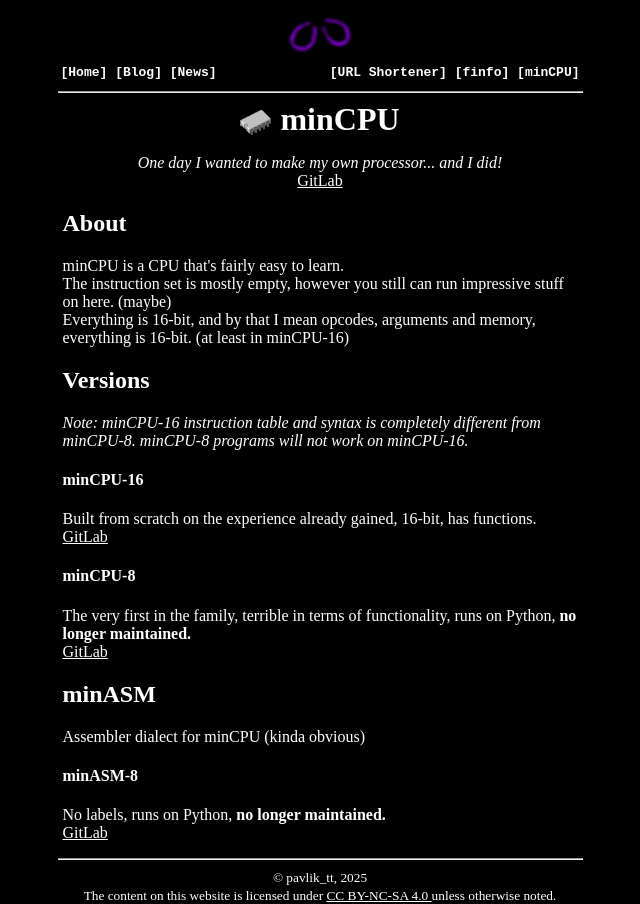
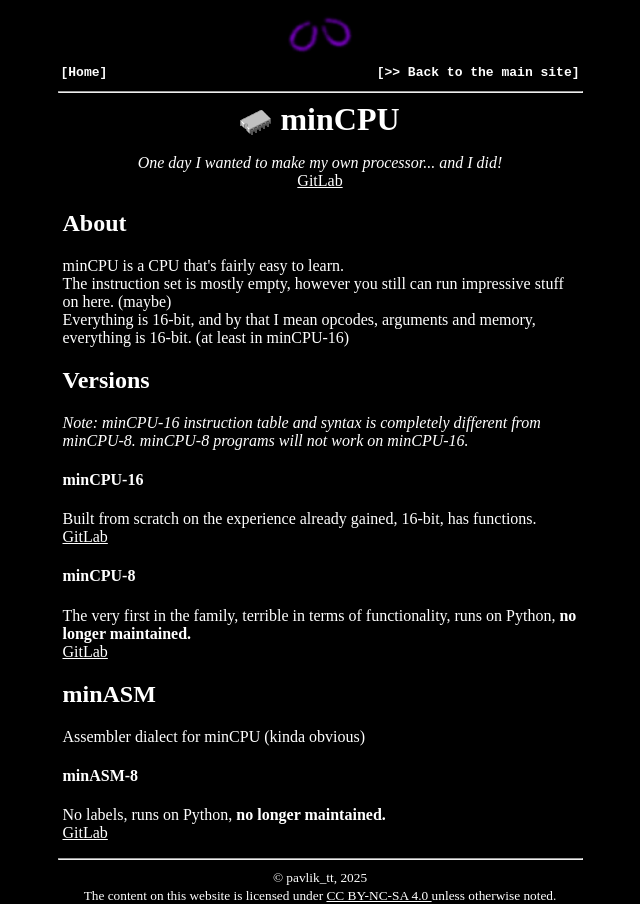
Before and after one commit to pavlik-dev/mincpu.pavliktt.pp.ua, a Jekyll site: the page built from index.html, in a window 1280 px wide. Shown: the whole page, without its empty margins (320-960 px from the left). Built offline with Jekyll 4.4.1, drawn with Linux system fonts in a browser that asks for light colours.

Commit message:
blblblblb

```diff
--- a/_includes/header.html
+++ b/_includes/header.html
@@ -7,13 +7,9 @@
             <tr>
                 <td>
                     <a href="{{ "/" | relative_url }}">[Home]</a>
-                    <a href="{{ "/blog/" | relative_url }}">[Blog]</a>
-                    <a href="{{ "/news/" | relative_url }}">[News]</a>
                 </td>
                 <td style="text-align: right;">
-                    <a href="https://url.pavliktt.pp.ua/">[URL Shortener]</a>
-                    <a href="https://github.com/pavlik-dev/finfo/">[finfo]</a>
-                    <a href="{{ "/mincpu/" | relative_url }}">[minCPU]</a>
+                    <a href="https://pavliktt.pp.ua/">[>> Back to the main site]</a>
                 </td>
             </tr>
         </table>
```
